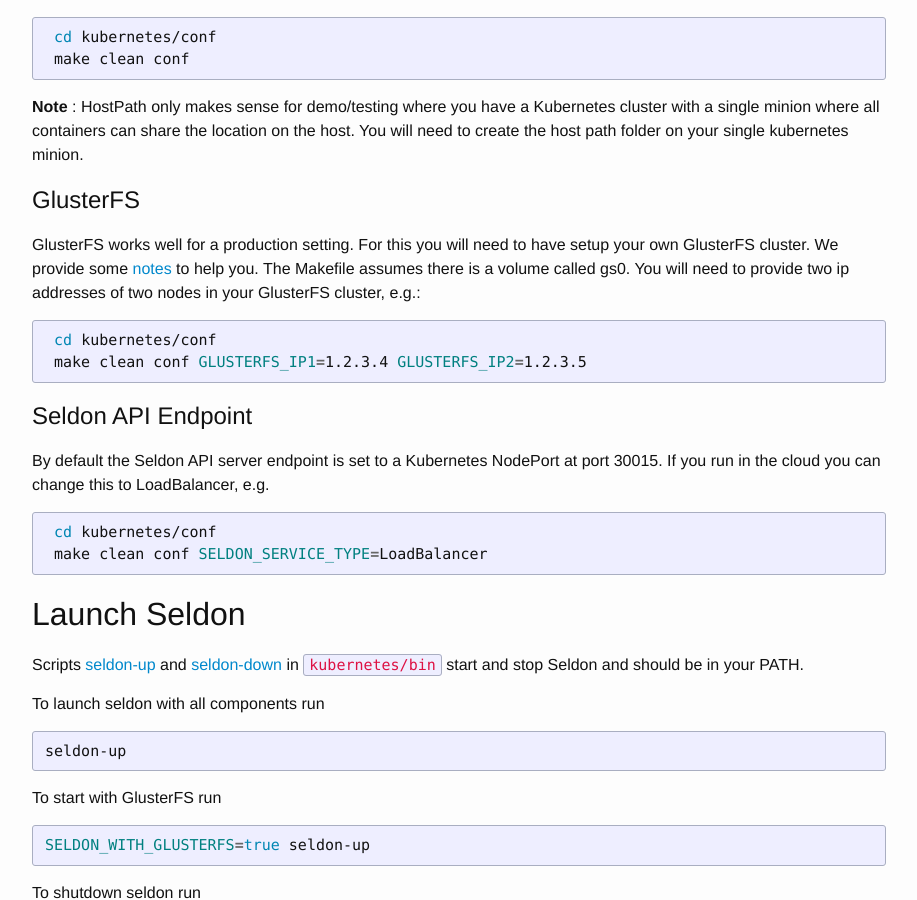
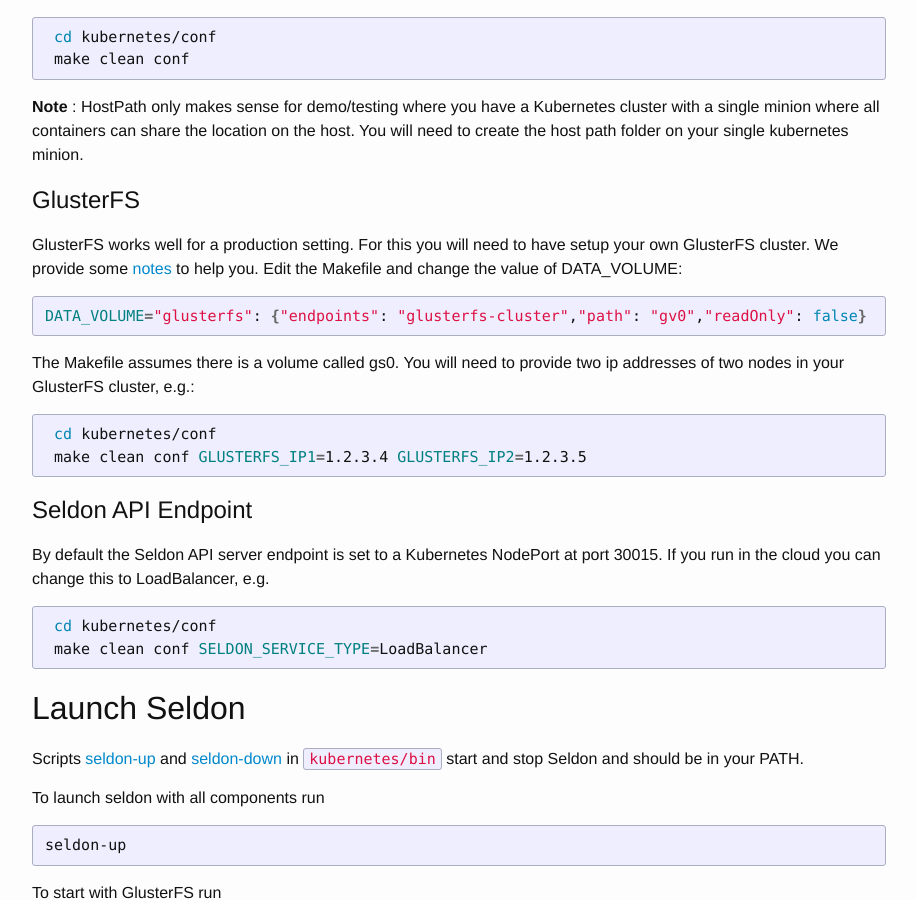
Before and after one commit to SeldonIO/seldonio.github.com, a Jekyll site: the page built from install.md, in a window 1280 px wide and 900 px high, scrolled down 1210 px. Shown: the whole window, without its empty margins (181-1098 px from the left). Built offline with Jekyll 4.4.1, drawn with Linux system fonts in a browser that asks for light colours.

Commit message:
add DATA_VOLUME for glusterfs to install docs

```diff
--- a/install.md
+++ b/install.md
@@ -53,7 +53,13 @@ To create the default HostPath kubernetes conf files set for /seldon-data do the
    **Note** : HostPath only makes sense for demo/testing where you have a Kubernetes cluster with a single minion where all containers can share the location on the host. You will need to create the host path folder on your single kubernetes minion.
 
 ### GlusterFS
-GlusterFS works well for a production setting. For this you will need to have setup your own GlusterFS cluster. We provide some [notes](glusterfs.html) to help you. The Makefile assumes there is a volume called gs0. You will need to provide two ip addresses of two nodes in your GlusterFS cluster, e.g.:
+GlusterFS works well for a production setting. For this you will need to have setup your own GlusterFS cluster. We provide some [notes](glusterfs.html) to help you. Edit the Makefile and change the value of DATA_VOLUME:
+
+{% highlight bash %}
+DATA_VOLUME="glusterfs": {"endpoints": "glusterfs-cluster","path": "gv0","readOnly": false}
+{% endhighlight %}
+
+The Makefile assumes there is a volume called gs0. You will need to provide two ip addresses of two nodes in your GlusterFS cluster, e.g.:
 
 {% highlight bash %}
  cd kubernetes/conf
```
